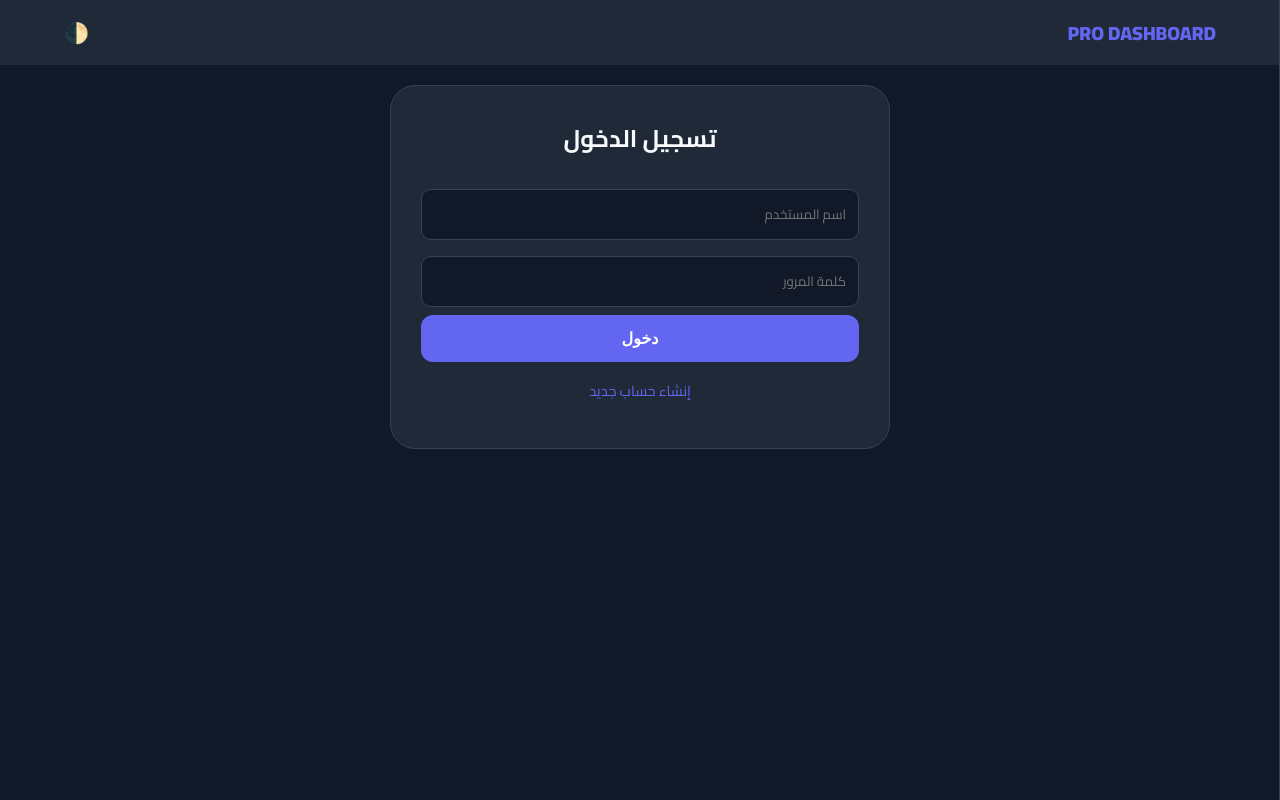
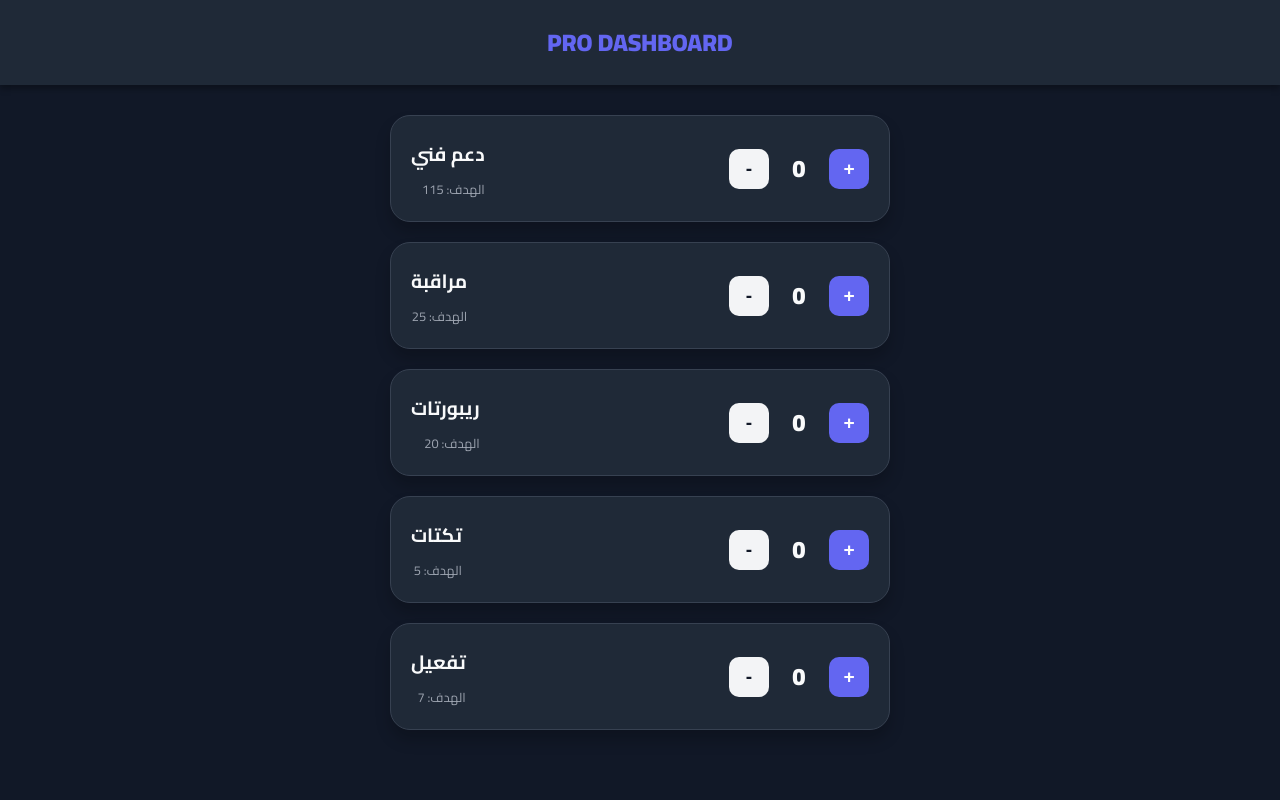
Before and after one commit to AnwarAlahdl/Anwar33, a plain HTML site: page index.html in a window 1280 px wide. Drawn offline with Linux system fonts and the light colour scheme.

Commit message:
Add files via upload

```diff
--- a/index.html
+++ b/index.html
@@ -3,171 +3,192 @@
 <head>
     <meta charset="UTF-8">
     <meta name="viewport" content="width=device-width, initial-scale=1.0">
-    <title>PRO DASHBOARD | أنور</title>
+    <title>PRO DASHBOARD</title>
     <link href="https://fonts.googleapis.com/css2?family=Cairo:wght@400;700;900&display=swap" rel="stylesheet">
     <style>
-        :root { --primary: #6366f1; --bg: #111827; --card: #1f2937; --text: #f9fafb; --border: #374151; --danger: #ef4444; }
+        :root {
+            --primary-color: #6366f1;
+            --bg-color: #111827;
+            --card-bg: #1f2937;
+            --text-color: #f9fafb;
+            --border-color: #374151;
+        }
 
-        body { font-family: 'Cairo', sans-serif; background-color: var(--bg); color: var(--text); margin: 0; transition: 0.3s; overflow-x: hidden; }
+        body {
+            font-family: 'Cairo', sans-serif;
+            background-color: var(--bg-color);
+            color: var(--text-color);
+            margin: 0;
+            display: flex;
+            flex-direction: column;
+            align-items: center;
+            min-height: 100vh;
+        }
 
-        header { background: var(--card); padding: 15px 5%; display: flex; justify-content: space-between; align-items: center; position: sticky; top: 0; z-index: 2000; height: 65px; box-sizing: border-box; }
+        header {
+            width: 100%;
+            background-color: var(--card-bg);
+            padding: 20px 0;
+            text-align: center;
+            font-size: 1.5rem;
+            font-weight: 900;
+            color: var(--primary-color);
+            box-shadow: 0 4px 6px rgba(0, 0, 0, 0.3);
+            margin-bottom: 30px;
+        }
 
-        /* قائمة الهمبرجر */
-        .menu-toggle { font-size: 24px; cursor: pointer; color: var(--primary); }
-        .sidebar { position: fixed; top: 0; right: -280px; width: 280px; height: 100%; background: var(--card); transition: 0.4s ease; z-index: 2500; padding-top: 70px; border-left: 1px solid var(--border); }
-        .sidebar.open { right: 0; }
-        .sidebar-item { padding: 15px 25px; cursor: pointer; border-bottom: 1px solid var(--border); display: flex; align-items: center; gap: 12px; font-weight: bold; }
-        .sidebar-item:hover { background: rgba(99, 102, 241, 0.1); }
+        .container {
+            width: 90%;
+            max-width: 500px;
+            display: flex;
+            flex-direction: column;
+            gap: 20px;
+            padding-bottom: 50px;
+        }
 
-        .overlay { position: fixed; top: 0; left: 0; width: 100%; height: 100%; background: rgba(0,0,0,0.7); display: none; z-index: 2400; backdrop-filter: blur(4px); }
-        .overlay.show { display: block; }
+        .counter-card {
+            background-color: var(--card-bg);
+            border-radius: 20px;
+            padding: 20px;
+            display: flex;
+            justify-content: space-between;
+            align-items: center;
+            border: 1px solid var(--border-color);
+            box-shadow: 0 10px 15px rgba(0, 0, 0, 0.2);
+        }
 
-        .section { display: none; width: 95%; max-width: 500px; margin: 20px auto; }
-        .section.active { display: block; }
+        .counter-info {
+            text-align: right;
+        }
 
-        /* تصميم العدادات المطبق من صورك */
-        .counter-card { background: var(--card); padding: 20px; border-radius: 20px; margin-bottom: 15px; border: 1px solid var(--border); position: relative; }
-        .delete-btn { position: absolute; top: 15px; right: 15px; cursor: pointer; opacity: 0.5; font-size: 1rem; }
-        .counter-header h4 { margin: 0; font-size: 1.2rem; font-weight: 900; }
-        .counter-body { display: flex; justify-content: flex-end; align-items: center; gap: 15px; margin: 15px 0; }
+        .counter-info h2 {
+            margin: 0;
+            font-size: 1.2rem;
+            font-weight: 700;
+        }
 
-        .btn-ctrl { width: 45px; height: 45px; border-radius: 12px; border: none; cursor: pointer; font-size: 1.5rem; font-weight: bold; display: flex; align-items: center; justify-content: center; transition: 0.2s; }
-        .btn-plus { background: var(--primary); color: white; }
-        .btn-minus { background: #f3f4f6; color: #111827; }
-        .count-val { font-size: 1.8rem; font-weight: 900; min-width: 45px; text-align: center; }
-        .goal-txt { font-size: 0.85rem; color: #9ca3af; }
+        .counter-info p {
+            margin: 5px 0 0;
+            font-size: 0.8rem;
+            color: #9ca3af;
+        }
 
-        /* أزرار الملاحظات بناءً على الصورة */
-        .note-bubble { background: var(--card); padding: 15px; border-radius: 15px; border: 1px solid var(--border); margin-bottom: 15px; }
-        .note-btns { display: flex; gap: 10px; justify-content: flex-end; border-top: 1px solid var(--border); padding-top: 10px; margin-top: 10px; }
-        .action-btn { font-size: 0.8rem; padding: 6px 12px; border-radius: 8px; border: 1px solid var(--border); background: var(--bg); color: var(--text); cursor: pointer; display: flex; align-items: center; gap: 5px; }
+        .counter-controls {
+            display: flex;
+            align-items: center;
+            gap: 15px;
+        }
 
-        input, textarea { width: 100%; padding: 12px; margin: 8px 0; border: 1px solid var(--border); border-radius: 10px; background: var(--bg); color: var(--text); font-family: 'Cairo'; box-sizing: border-box; }
-        .btn-full { background: var(--primary); color: white; border: none; padding: 14px; width: 100%; border-radius: 12px; cursor: pointer; font-weight: bold; font-size: 1rem; }
+        .btn {
+            width: 40px;
+            height: 40px;
+            border-radius: 10px;
+            border: none;
+            cursor: pointer;
+            font-size: 1.2rem;
+            font-weight: bold;
+            display: flex;
+            align-items: center;
+            justify-content: center;
+            transition: transform 0.1s;
+        }
 
-        .hidden { display: none !important; }
-        .modal { position: fixed; top: 50%; left: 50%; transform: translate(-50%, -50%); background: var(--card); padding: 25px; border-radius: 20px; z-index: 3000; width: 90%; max-width: 350px; display: none; border: 1px solid var(--border); }
+        .btn:active {
+            transform: scale(0.9);
+        }
+
+        .btn-plus {
+            background-color: var(--primary-color);
+            color: white;
+        }
+
+        .btn-minus {
+            background-color: #f3f4f6;
+            color: #111827;
+        }
+
+        .count-value {
+            font-size: 1.5rem;
+            font-weight: 900;
+            min-width: 30px;
+            text-align: center;
+        }
     </style>
 </head>
 <body>
 
-<div class="overlay" id="overlay" onclick="closeAll()"></div>
+<header>PRO DASHBOARD</header>
 
-<div class="modal" id="addModal">
-    <h3 style="margin-top:0">➕ إضافة قسم جديد</h3>
-    <input type="text" id="newTitle" placeholder="اسم القسم">
-    <input type="number" id="newGoal" placeholder="الهدف">
-    <button class="btn-full" onclick="addNewCounter()">إضافة</button>
-</div>
-
-<header>
-    <div id="hamBtn" class="menu-toggle" onclick="toggleSidebar()" style="display:none">☰</div>
-    <div style="font-weight: 900; color: var(--primary); font-size: 1.2rem;">PRO DASHBOARD</div>
-    <div onclick="toggleTheme()" style="cursor:pointer; font-size:20px">🌓</div>
-</header>
-
-<nav class="sidebar" id="sidebar">
-    <div class="sidebar-item" onclick="showTab('counters')">📊 العدادات</div>
-    <div class="sidebar-item" onclick="showTab('notes')">📝 الملاحظات</div>
-    <div class="sidebar-item" style="color:var(--danger); border-top:1px solid var(--border); margin-top:20px" onclick="location.reload()">🚪 تسجيل الخروج</div>
-</nav>
-
-<div id="authArea" class="section active">
-    <div style="background:var(--card); padding:30px; border-radius:25px; border:1px solid var(--border); text-align:center">
-        <h2 style="margin-top:0">تسجيل الدخول</h2>
-        <input type="text" id="userIn" placeholder="اسم المستخدم">
-        <input type="password" id="passIn" placeholder="كلمة المرور">
-        <button class="btn-full" onclick="login()">دخول</button>
-        <p style="color:var(--primary); cursor:pointer; font-size:0.9rem; margin-top:15px">إنشاء حساب جديد</p>
-    </div>
-</div>
-
-<div id="mainApp" class="hidden">
-    <div id="countersSec" class="section active">
-        <div id="countersList"></div>
-        <button class="btn-full" style="background:transparent; border:2px dashed var(--primary); color:var(--primary)" onclick="openModal()">+ إضافة عداد جديد</button>
+<div class="container">
+    <div class="counter-card">
+        <div class="counter-controls">
+            <button class="btn btn-plus" onclick="updateCounter('tech', 1)">+</button>
+            <span class="count-value" id="tech-val">0</span>
+            <button class="btn btn-minus" onclick="updateCounter('tech', -1)">-</button>
+        </div>
+        <div class="counter-info">
+            <h2>دعم فني</h2>
+            <p>الهدف: 115</p>
+        </div>
     </div>
 
-    <div id="notesSec" class="section">
-        <div style="background:var(--card); padding:20px; border-radius:20px; border:1px solid var(--border)">
-            <h3 style="margin-top:0">📝 الملاحظات</h3>
-            <textarea id="noteText" placeholder="اكتب ملاحظة..." rows="4"></textarea>
-            <button class="btn-full" onclick="saveNote()">حفظ</button>
+    <div class="counter-card">
+        <div class="counter-controls">
+            <button class="btn btn-plus" onclick="updateCounter('mon', 1)">+</button>
+            <span class="count-value" id="mon-val">0</span>
+            <button class="btn btn-minus" onclick="updateCounter('mon', -1)">-</button>
         </div>
-        <div id="nList" style="margin-top:20px"></div>
+        <div class="counter-info">
+            <h2>مراقبة</h2>
+            <p>الهدف: 25</p>
+        </div>
+    </div>
+
+    <div class="counter-card">
+        <div class="counter-controls">
+            <button class="btn btn-plus" onclick="updateCounter('rep', 1)">+</button>
+            <span class="count-value" id="rep-val">0</span>
+            <button class="btn btn-minus" onclick="updateCounter('rep', -1)">-</button>
+        </div>
+        <div class="counter-info">
+            <h2>ريبورتات</h2>
+            <p>الهدف: 20</p>
+        </div>
+    </div>
+
+    <div class="counter-card">
+        <div class="counter-controls">
+            <button class="btn btn-plus" onclick="updateCounter('tix', 1)">+</button>
+            <span class="count-value" id="tix-val">0</span>
+            <button class="btn btn-minus" onclick="updateCounter('tix', -1)">-</button>
+        </div>
+        <div class="counter-info">
+            <h2>تكتات</h2>
+            <p>الهدف: 5</p>
+        </div>
+    </div>
+
+    <div class="counter-card">
+        <div class="counter-controls">
+            <button class="btn btn-plus" onclick="updateCounter('act', 1)">+</button>
+            <span class="count-value" id="act-val">0</span>
+            <button class="btn btn-minus" onclick="updateCounter('act', -1)">-</button>
+        </div>
+        <div class="counter-info">
+            <h2>تفعيل</h2>
+            <p>الهدف: 7</p>
+        </div>
     </div>
 </div>
 
 <script>
-    let user = null;
-    let defaultCounters = [
-        { title: 'دعم فني', goal: 115, val: 14 },
-        { title: 'مراقبة', goal: 25, val: 0 },
-        { title: 'ريبورتات', goal: 20, val: 0 },
-        { title: 'تكتات', goal: 5, val: 0 },
-        { title: 'تفعيل', goal: 7, val: 0 }
-    ];
+    const counts = { tech: 0, mon: 0, rep: 0, tix: 0, act: 0 };
 
-    function login() {
-        const u = document.getElementById('userIn').value;
-        if(!u) return;
-        let data = JSON.parse(localStorage.getItem('pro_'+u)) || { name:u, counters: defaultCounters, notes: [] };
-        user = data;
-        document.getElementById('authArea').classList.add('hidden');
-        document.getElementById('mainApp').classList.remove('hidden');
-        document.getElementById('hamBtn').style.display = 'block';
-        renderAll();
-    }
-
-    function renderAll() {
-        // رندر العدادات
-        const cl = document.getElementById('countersList');
-        cl.innerHTML = "";
-        user.counters.forEach((c, i) => {
-            cl.innerHTML += `
-                <div class="counter-card">
-                    <span class="delete-btn" onclick="delCounter(${i})">🗑️</span>
-                    <div class="counter-header"><h4>${c.title}</h4></div>
-                    <div class="counter-body">
-                        <button class="btn-ctrl btn-plus" onclick="upd(${i},1)">+</button>
-                        <span class="count-val">${c.val}</span>
-                        <button class="btn-ctrl btn-minus" onclick="upd(${i},-1)">-</button>
-                    </div>
-                    <div class="goal-txt">الهدف: ${c.goal}</div>
-                </div>`;
-        });
-
-        // رندر الملاحظات
-        const nl = document.getElementById('nList');
-        nl.innerHTML = "";
-        user.notes.forEach((n, i) => {
-            nl.innerHTML += `
-                <div class="note-bubble">
-                    <div>${n}</div>
-                    <div class="note-btns">
-                        <span class="action-btn" onclick="copyNote('${n}')">📋 نسخ</span>
-                        <span class="action-btn" style="color:var(--danger)" onclick="delNote(${i})">🗑️ حذف</span>
-                    </div>
-                </div>`;
-        });
-        localStorage.setItem('pro_'+user.name, JSON.stringify(user));
-    }
-
-    function upd(i, amt) { user.counters[i].val = Math.max(0, user.counters[i].val + amt); renderAll(); }
-    function delCounter(i) { if(confirm('حذف القسم؟')) { user.counters.splice(i,1); renderAll(); } }
-    function saveNote() { const t = document.getElementById('noteText').value; if(t) { user.notes.unshift(t); document.getElementById('noteText').value=""; renderAll(); } }
-    function delNote(i) { user.notes.splice(i,1); renderAll(); }
-    function copyNote(t) { navigator.clipboard.writeText(t); alert('تم النسخ'); }
-
-    function toggleSidebar() { document.getElementById('sidebar').classList.toggle('open'); document.getElementById('overlay').classList.toggle('show'); }
-    function closeAll() { document.getElementById('sidebar').classList.remove('open'); document.getElementById('addModal').style.display='none'; document.getElementById('overlay').classList.remove('show'); }
-    function showTab(t) { document.querySelectorAll('.section').forEach(s=>s.classList.remove('active')); document.getElementById(t+'Sec').classList.add('active'); closeAll(); }
-    function openModal() { document.getElementById('addModal').style.display='block'; document.getElementById('overlay').classList.add('show'); }
-    function addNewCounter() {
-        const t = document.getElementById('newTitle').value;
-        const g = document.getElementById('newGoal').value;
-        if(t && g) { user.counters.push({title:t, goal:g, val:0}); renderAll(); closeAll(); }
+    function updateCounter(id, change) {
+        counts[id] = Math.max(0, counts[id] + change);
+        document.getElementById(id + '-val').innerText = counts[id];
     }
 </script>
+
 </body>
 </html>
```
